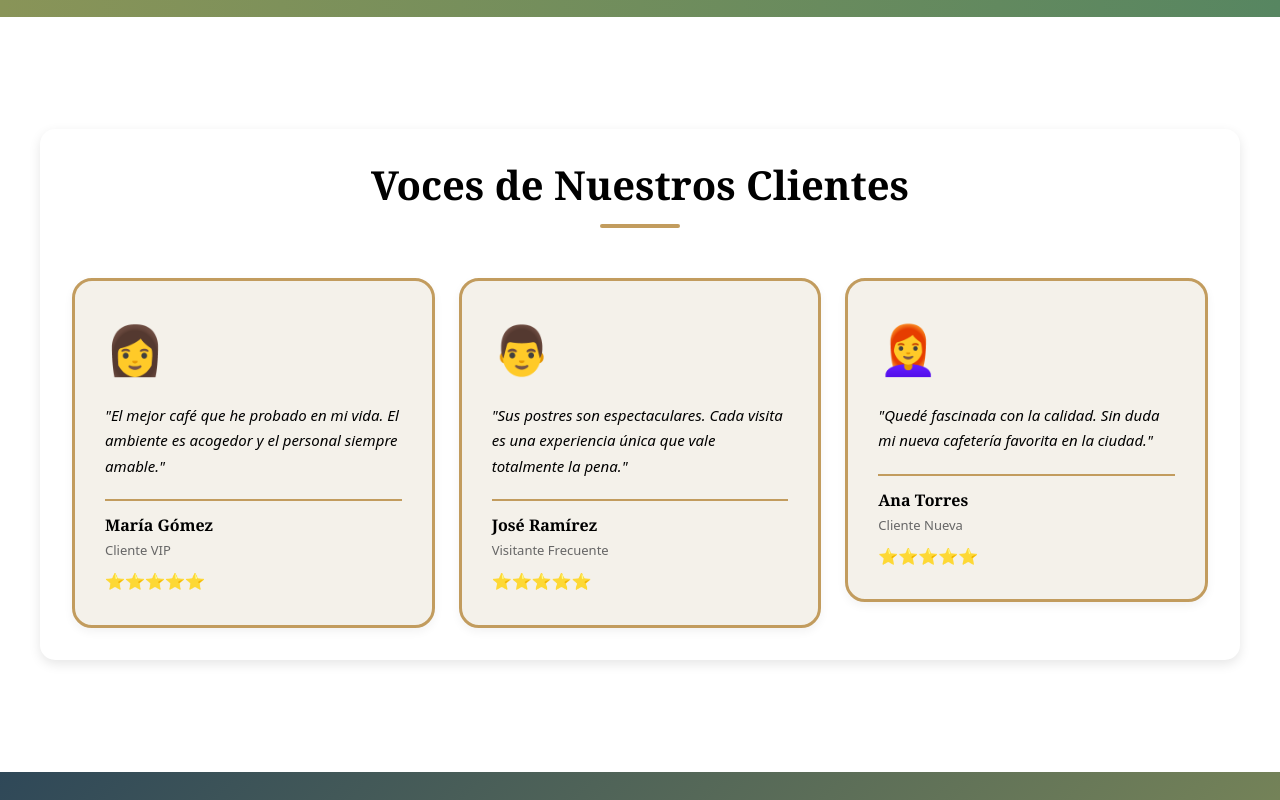
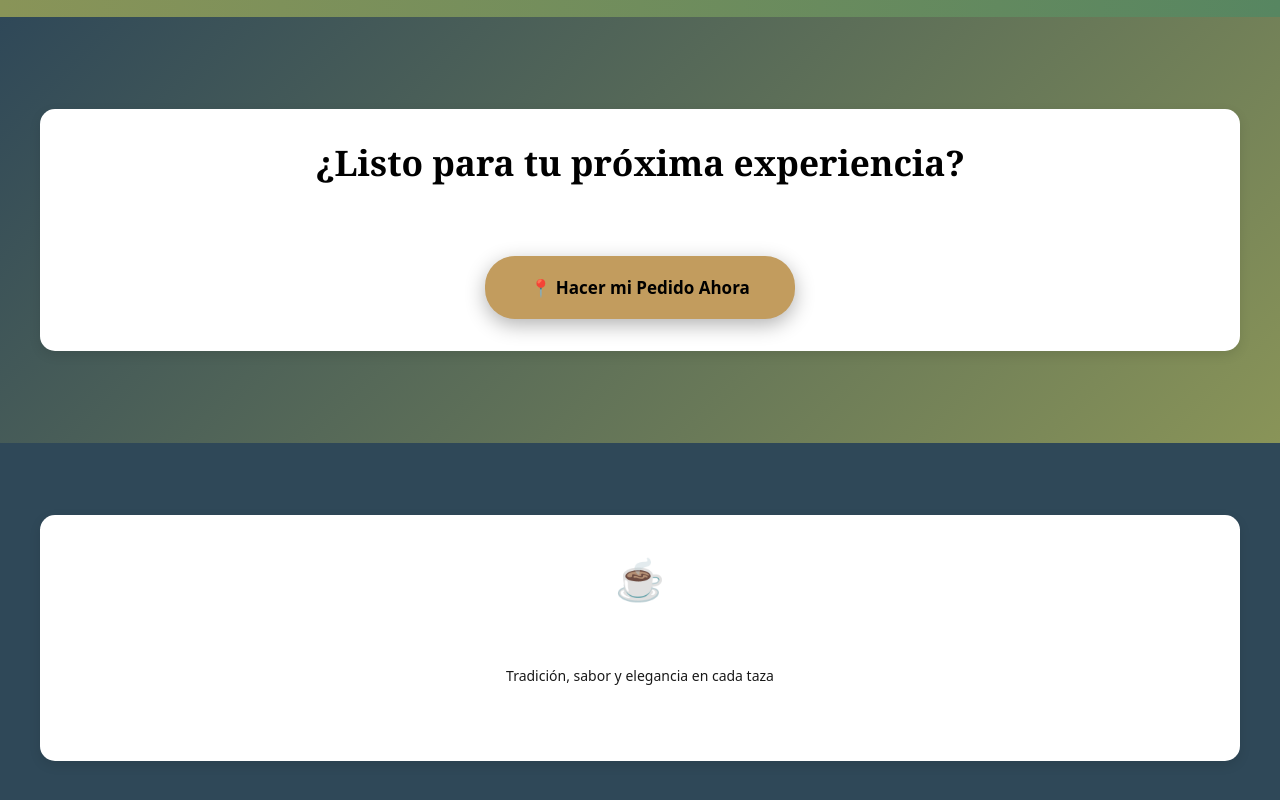
Before and after one commit to LeslieRA/Restaurante, a React (Vite) app in the folder cliente-frontend/: page / in a window 1280 px wide. Shown: the part 2520-3320 px from the top of the page. Built offline with nearby package versions, Linux system fonts and the light colour scheme; no server answers.

Commit message:
interfaz 2.2.5

```diff
--- a/cliente-frontend/src/components/HomeComponent.jsx
+++ b/cliente-frontend/src/components/HomeComponent.jsx
@@ -439,110 +439,7 @@ export const HomeComponent = () => {
         </div>
       </div>
 
-      {/* TESTIMONIOS MODERNOS */}
-      <div style={{ backgroundColor: 'white', padding: '80px 20px', color: '#000' }}>
-        <div className="container">
-          <div style={{ textAlign: 'center', marginBottom: '50px' }}>
-            <h2 style={{
-              fontFamily: 'Georgia, serif',
-              fontSize: '2.5rem',
-              color: '#000',
-              fontWeight: 'bold',
-              marginBottom: '15px'
-            }}>
-              Voces de Nuestros Clientes
-            </h2>
-            <div style={{
-              width: '80px',
-              height: '4px',
-              backgroundColor: colores.dorado,
-              margin: '0 auto',
-              borderRadius: '2px'
-            }}></div>
-          </div>
 
-          <div className="row g-4">
-            {[
-              {
-                nombre: 'María Gómez',
-                rol: 'Cliente VIP',
-                texto: 'El mejor café que he probado en mi vida. El ambiente es acogedor y el personal siempre amable.',
-                avatar: '👩'
-              },
-              {
-                nombre: 'José Ramírez',
-                rol: 'Visitante Frecuente',
-                texto: 'Sus postres son espectaculares. Cada visita es una experiencia única que vale totalmente la pena.',
-                avatar: '👨'
-              },
-              {
-                nombre: 'Ana Torres',
-                rol: 'Cliente Nueva',
-                texto: 'Quedé fascinada con la calidad. Sin duda mi nueva cafetería favorita en la ciudad.',
-                avatar: '👩‍🦰'
-              }
-            ].map((testimonio, idx) => (
-              <div key={idx} className="col-md-4">
-                <div style={{
-                  backgroundColor: colores.beigeClaro,
-                  padding: '30px',
-                  borderRadius: '20px',
-                  border: `3px solid ${colores.dorado}`,
-                  transition: 'all 0.3s ease',
-                  cursor: 'pointer',
-                  transform: hoveredCard === `test-${idx}` ? 'translateY(-5px)' : 'translateY(0)',
-                  boxShadow: hoveredCard === `test-${idx}` ? '0 8px 25px rgba(0,0,0,0.1)' : '0 4px 10px rgba(0,0,0,0.05)'
-                }}
-                onMouseEnter={() => setHoveredCard(`test-${idx}`)}
-                onMouseLeave={() => setHoveredCard(null)}
-                >
-                  <div style={{
-                    fontSize: '3rem',
-                    marginBottom: '15px'
-                  }}>
-                    {testimonio.avatar}
-                  </div>
-                  <p style={{
-                    fontStyle: 'italic',
-                    color: '#000',
-                    lineHeight: '1.7',
-                    marginBottom: '20px',
-                    fontSize: '15px'
-                  }}>
-                    "{testimonio.texto}"
-                  </p>
-                  <div style={{
-                    borderTop: `2px solid ${colores.dorado}`,
-                    paddingTop: '15px'
-                  }}>
-                    <h6 style={{
-                      color: '#000',
-                      fontWeight: 'bold',
-                      marginBottom: '5px'
-                    }}>
-                      {testimonio.nombre}
-                    </h6>
-                    <p style={{
-                      color: '#666',
-                      fontSize: '13px',
-                      margin: 0
-                    }}>
-                      {testimonio.rol}
-                    </p>
-                    <div style={{
-                      color: colores.dorado,
-                      fontSize: '1rem',
-                      marginTop: '8px'
-                    }}>
-                      ⭐⭐⭐⭐⭐
-                    </div>
-                  </div>
-                </div>
-              </div>
-            ))}
-          </div>
-        </div>
-      </div>
 
       {/* LLAMADO A LA ACCIÓN FINAL */}
       <div style={{
@@ -608,7 +505,7 @@ export const HomeComponent = () => {
             El Café Elegante
           </h4>
           <p style={{
-            color: 'white',
+            color: 'black',
             opacity: 0.9,
             fontSize: '14px',
             marginBottom: '20px'
```
